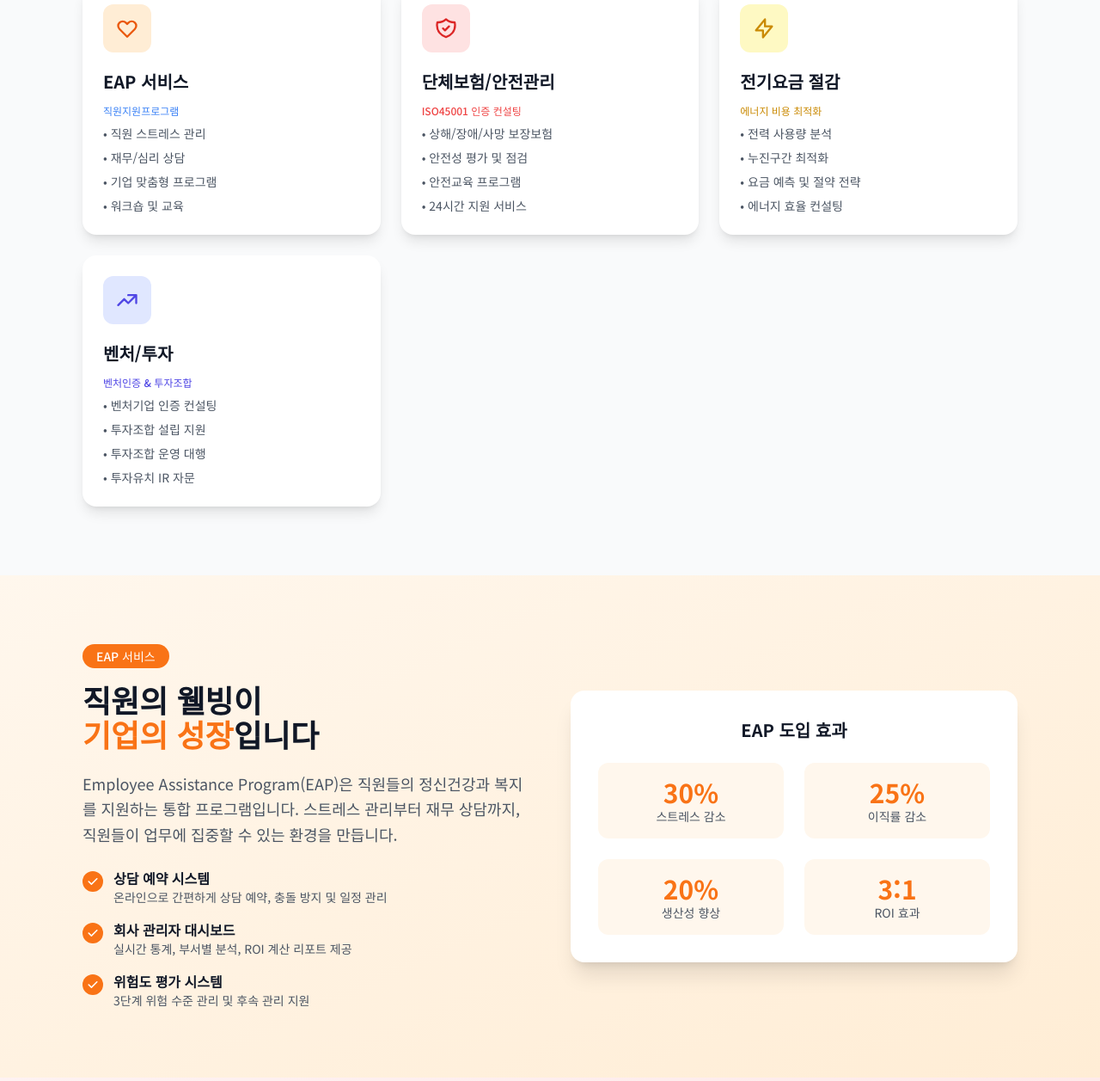
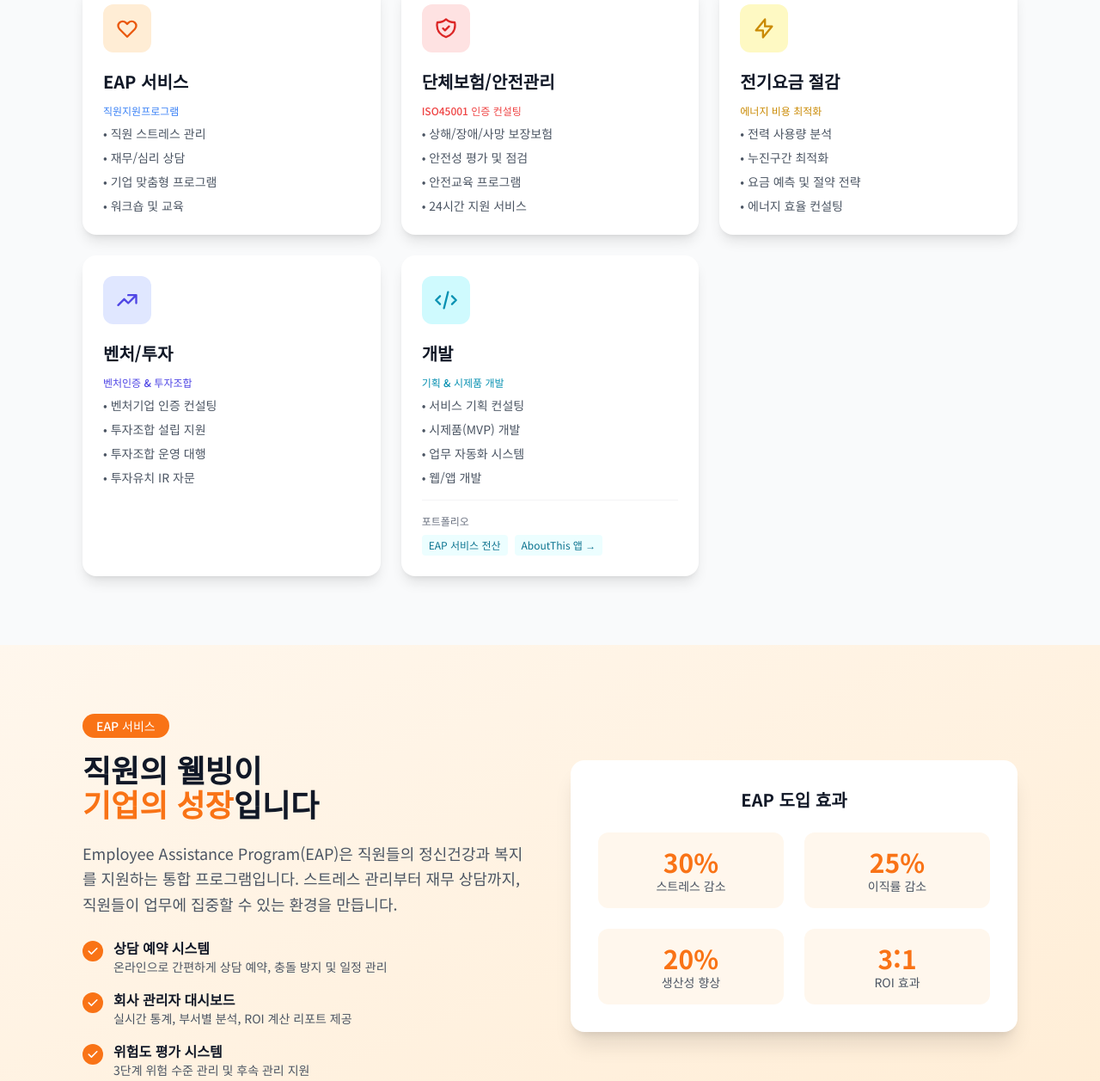
Before and after one commit to jhkim09/momentum-biz, a website: page index.html in a window 1280 px wide. Shown: the part 1339-2596 px from the top of the page at 86% size. Drawn offline with nearby package versions, Linux system fonts and the light colour scheme.

Commit message:
💻 개발 서비스 카드 추가 (기획, 시제품, 포트폴리오)

```diff
--- a/index.html
+++ b/index.html
@@ -271,6 +271,30 @@
                         <li>• 투자조합 운영 대행</li>
                         <li>• 투자유치 IR 자문</li>
                     </ul>
+                </div>
+
+                <!-- Service Card 8: 개발 -->
+                <div class="bg-white rounded-2xl p-6 card-hover shadow-lg">
+                    <div class="w-14 h-14 bg-cyan-100 rounded-xl flex items-center justify-center mb-5">
+                        <svg class="w-7 h-7 text-cyan-600" fill="none" stroke="currentColor" viewBox="0 0 24 24">
+                            <path stroke-linecap="round" stroke-linejoin="round" stroke-width="2" d="M10 20l4-16m4 4l4 4-4 4M6 16l-4-4 4-4"/>
+                        </svg>
+                    </div>
+                    <h3 class="text-xl font-bold text-gray-900 mb-3">개발</h3>
+                    <p class="text-xs text-cyan-600 mb-2 font-medium">기획 & 시제품 개발</p>
+                    <ul class="text-gray-600 space-y-2 text-sm">
+                        <li>• 서비스 기획 컨설팅</li>
+                        <li>• 시제품(MVP) 개발</li>
+                        <li>• 업무 자동화 시스템</li>
+                        <li>• 웹/앱 개발</li>
+                    </ul>
+                    <div class="mt-4 pt-4 border-t border-gray-100">
+                        <p class="text-xs text-gray-500 mb-2">포트폴리오</p>
+                        <div class="flex flex-wrap gap-2">
+                            <span class="text-xs bg-cyan-50 text-cyan-700 px-2 py-1 rounded">EAP 서비스 전산</span>
+                            <a href="https://play.google.com/store/apps/details?id=com.aboutthis" target="_blank" rel="noopener" class="text-xs bg-cyan-50 text-cyan-700 px-2 py-1 rounded hover:bg-cyan-100 transition">AboutThis 앱 →</a>
+                        </div>
+                    </div>
                 </div>
             </div>
         </div>
@@ -691,6 +715,7 @@
                                 <option value="인사복지컨설팅">인사/복지 컨설팅</option>
                                 <option value="EAP서비스">EAP 서비스</option>
                                 <option value="벤처투자">벤처인증/투자조합</option>
+                                <option value="개발">개발 (기획/시제품)</option>
                                 <option value="단체보험안전관리">단체보험/안전관리</option>
                                 <option value="전기요금절감">전기요금 절감</option>
                                 <option value="기타">기타</option>
@@ -738,6 +763,7 @@
                         <li><a href="#services" class="hover:text-white transition">인사/복지 컨설팅</a></li>
                         <li><a href="#services" class="hover:text-white transition">EAP 서비스</a></li>
                         <li><a href="#services" class="hover:text-white transition">벤처인증/투자조합</a></li>
+                        <li><a href="#services" class="hover:text-white transition">개발 (기획/시제품)</a></li>
                     </ul>
                 </div>
                 <div>
```
